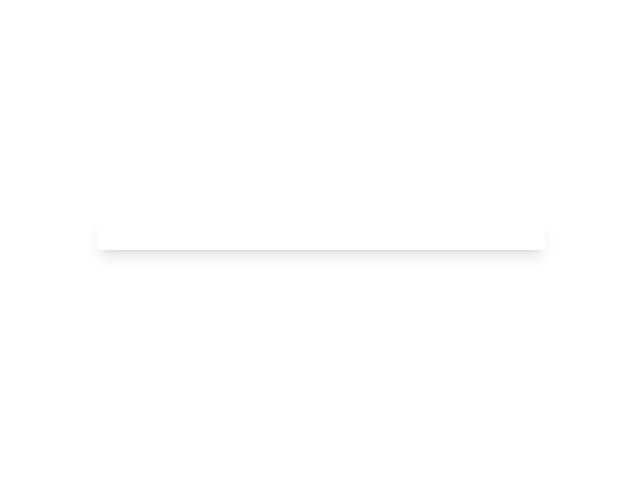
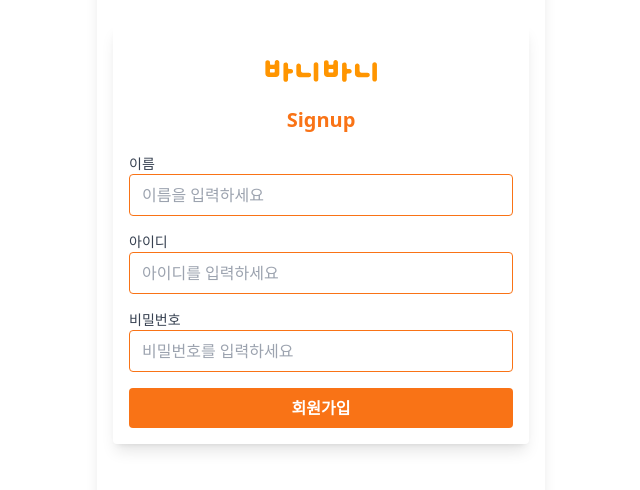
Before and after one commit to goorm-banibani/fe-carrot, a React (Vite) app: page /signup in a window 1280 px wide. Before the commit this address led to /. Shown: the part 166-656 px from the top of the page, without its empty margins (319-959 px from the left). Built offline with nearby package versions, Linux system fonts and the light colour scheme.

Commit message:
회원가입 페이지 완성 및 로그인 페이지 수정 후 링크

```diff
--- a/src/pages/LoginPage/index.tsx
+++ b/src/pages/LoginPage/index.tsx
@@ -1,5 +1,5 @@
 import React, { useState } from 'react';
-import { Link } from 'react-router-dom';
+import { Link, useNavigate } from 'react-router-dom';
 import Layout from '../../components/Layout';
 import Input from '../../components/Input';
 import Button from '../../components/Button';
@@ -9,13 +9,16 @@ const LoginPage: React.FC = () => {
   const [password, setPassword] = useState('');
   const [errorMessage, setErrorMessage] = useState('')
 
+  const navigate = useNavigate();
+
   const handleLogin = () => {
     // TODO: 로그인 처리
-    if(id !== 'correctId' || password !== 'correctPassword') {
+    if (id !== 'correctId' || password !== 'correctPassword') {
+      // 로그인 실패 시 경고문
       setErrorMessage('아이디나 비밀번호가 잘못 되었습니다.');
-    }
-    else {
-        //로그인 성공 시 메인 페이지로 이동
+    } else {
+      // 로그인 성공 시 메인 페이지로 이동
+      navigate('/');
       console.log('login success');
     }
     console.log('Login attempt:', { id, password });
@@ -28,8 +31,10 @@ const LoginPage: React.FC = () => {
           {errorMessage}
         </div>
       )}
-        <section className='flex flex-col p-5 gap-8 sticky top-0 bg-white justify-center items-center'>
-            <img src='logo.svg' className='w-28' />
+
+      <section className="flex flex-col p-5 gap-4 sticky top-0 bg-white justify-center items-center">
+        <img src="logo.svg" className="w-28 mb-2" />
+        <h1 className="text-xl font-bold text-orange-500">Login</h1>
       </section>
 
       <form
@@ -40,6 +45,9 @@ const LoginPage: React.FC = () => {
         className="space-y-4"
       >
         <div>
+            <label htmlFor="id" className="block text-sm font-medium text-gray-700">
+                아이디
+            </label>
           <Input
             type="id"
             value={id}
@@ -48,6 +56,9 @@ const LoginPage: React.FC = () => {
           />
         </div>
         <div>
+            <label htmlFor="password" className="block text-sm font-medium text-gray-700">
+                비밀번호
+            </label>
           <Input
             type="password"
             value={password}
--- a/src/pages/Routes.tsx
+++ b/src/pages/Routes.tsx
@@ -1,11 +1,15 @@
 import { Routes as ReactRouterRoutes, Route, Navigate } from 'react-router-dom';
 
 import LoginPage from './LoginPage';
+import MainPage from './MainPage';
+import SignupPage from './SignupPage';
 
 function Routes() {
   return (
     <ReactRouterRoutes>
       <Route path="/login" element={<LoginPage />} />
+      <Route path="/signup" element={<SignupPage />} />
+      <Route path="/" element={<MainPage />} />
       <Route path="*" element={<Navigate replace to="/" />} />
     </ReactRouterRoutes>
   );
--- /dev/null
+++ b/src/pages/SignupPage/index.tsx
@@ -0,0 +1,95 @@
+// src/pages/SignupPage.tsx
+import React, { useState } from 'react';
+import Layout from '../../components/Layout';
+import Input from '../../components/Input';
+import Button from '../../components/Button';
+
+const SignupPage: React.FC = () => {
+  const [name, setName] = useState('');
+  const [id, setId] = useState('');
+  const [password, setPassword] = useState('');
+  const [errors, setErrors] = useState({
+    name: '',
+    id: '',
+    password: '',
+  });
+
+  const handleSignup = () => {
+    const newErrors = {
+      name: name ? '' : '이름을 입력해주세요.',
+      id: id ? '' : '아이디를 입력해주세요.',
+      password: password ? '' : '비밀번호를 입력해주세요.',
+    };
+
+    setErrors(newErrors);
+
+    // 에러가 하나라도 있으면 회원가입 진행하지 않음
+    if (Object.values(newErrors).some((error) => error)) {
+      return;
+    }
+
+    // TODO: 회원가입 API 호출 로직 추가
+    console.log('Signup attempt:', { name, id, password });
+    alert('회원가입이 완료되었습니다!');
+  };
+
+  return (
+    <Layout>
+      <section className="flex flex-col p-5 gap-4 sticky top-0 bg-white justify-center items-center">
+        <img src="logo.svg" className="w-28 mb-2" />
+        <h1 className="text-xl font-bold text-orange-500">Signup</h1>
+      </section>
+
+      <form
+        onSubmit={(e) => {
+          e.preventDefault();
+          handleSignup();
+        }}
+        className="space-y-4"
+      >
+        <div>
+          <label htmlFor="name" className="block text-sm font-medium text-gray-700">
+            이름
+          </label>
+          <Input
+            type="text"
+            value={name}
+            onChange={(e) => setName(e.target.value)}
+            placeholder="이름을 입력하세요"
+          />
+          {errors.name && <p className="text-red-500 text-sm mt-1">{errors.name}</p>}
+        </div>
+
+        <div>
+          <label htmlFor="id" className="block text-sm font-medium text-gray-700">
+            아이디
+          </label>
+          <Input
+            type="text"
+            value={id}
+            onChange={(e) => setId(e.target.value)}
+            placeholder="아이디를 입력하세요"
+          />
+          {errors.id && <p className="text-red-500 text-sm mt-1">{errors.id}</p>}
+        </div>
+
+        <div>
+          <label htmlFor="password" className="block text-sm font-medium text-gray-700">
+            비밀번호
+          </label>
+          <Input
+            type="password"
+            value={password}
+            onChange={(e) => setPassword(e.target.value)}
+            placeholder="비밀번호를 입력하세요"
+          />
+          {errors.password && <p className="text-red-500 text-sm mt-1">{errors.password}</p>}
+        </div>
+
+        <Button label="회원가입" onClick={handleSignup} type="submit" />
+      </form>
+    </Layout>
+  );
+};
+
+export default SignupPage;
```
Lines whose indentation alone changed are shown as unchanged.
